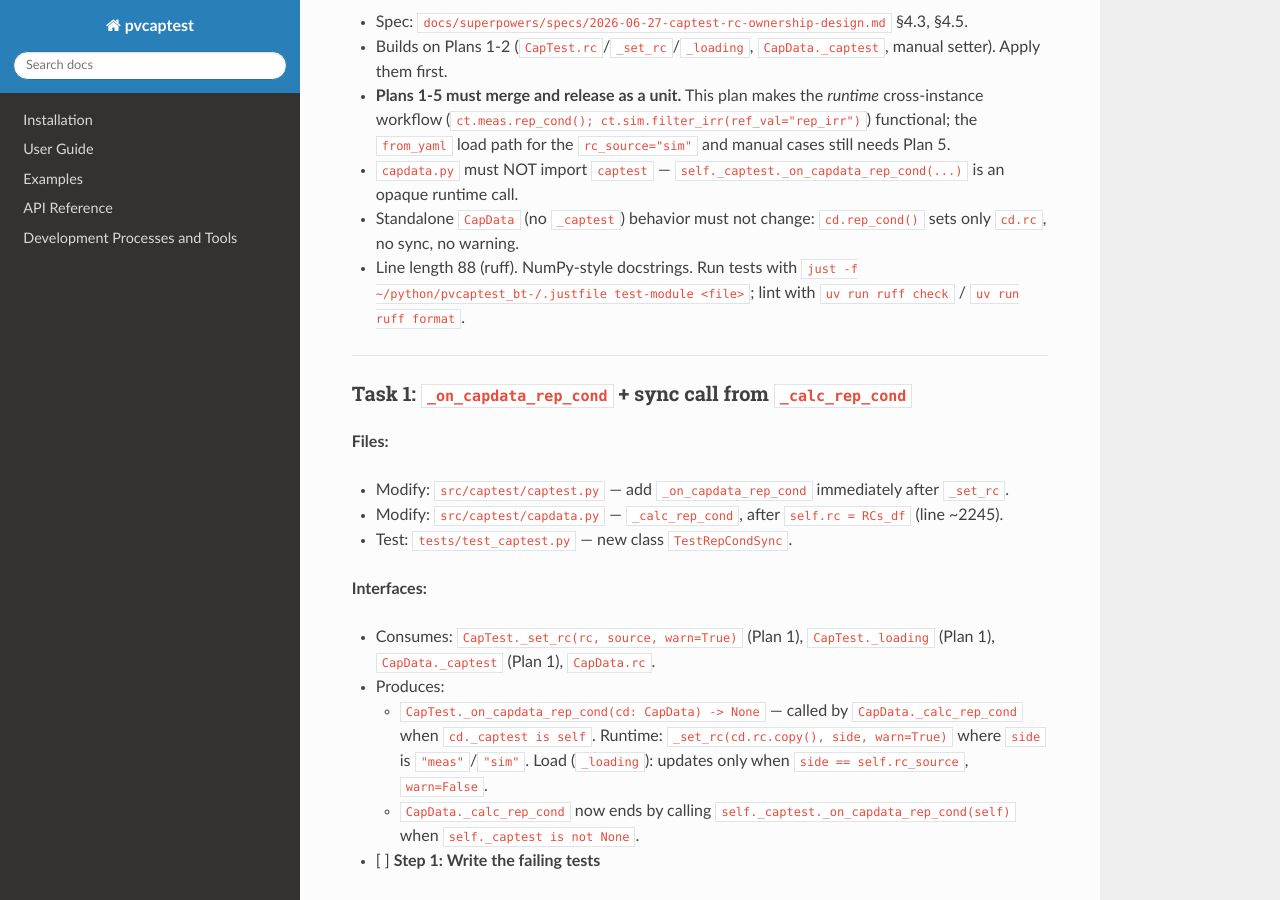
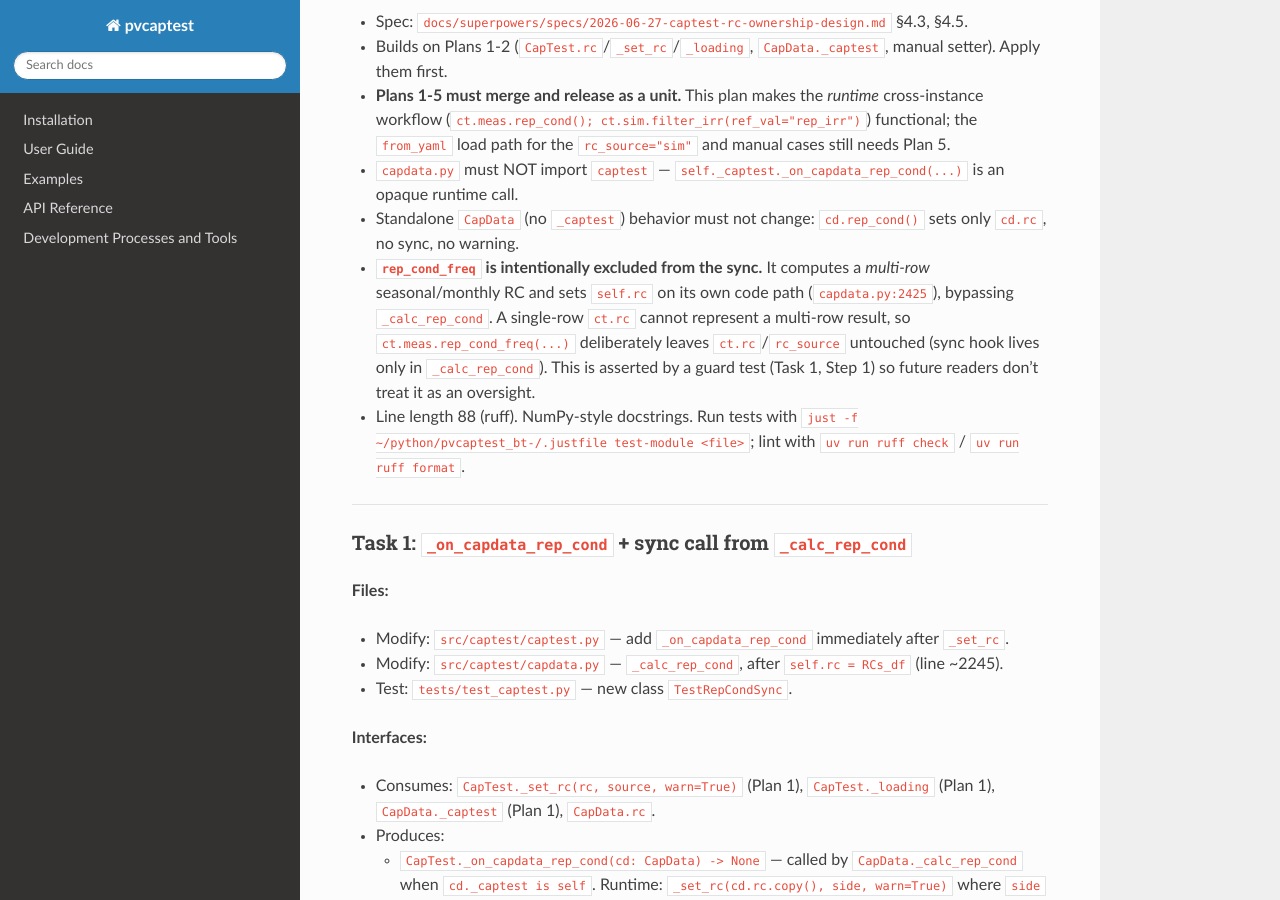
Before and after one commit to pvcaptest/pvcaptest, a Sphinx documentation site: the page built from docs/superpowers/plans/2026-06-27-captest-rc-ownership-3-rep-cond-sync.md, in a window 1280 px wide and 900 px high, scrolled down 692 px. Built offline with Sphinx 7.4.7 and the Read the Docs theme 3.1.0, drawn with Linux system fonts in a browser that asks for light colours; pages that are not in the unit, such as notebooks, are missing from menus; some of the changed text lies outside the part shown.

Commit message:
docs: address plan 3 review #162
Document that rep_cond_freq is intentionally excluded from the ct.rc sync
(multi-row seasonal RC can't live in a single-row ct.rc; it sets self.rc
outside _calc_rep_cond) and add a guard test asserting it leaves
ct.rc/rc_source untouched.

Co-Authored-By: Claude Opus 4.8 <noreply@anthropic.com>

````diff
--- a/docs/superpowers/plans/2026-06-27-captest-rc-ownership-3-rep-cond-sync.md
+++ b/docs/superpowers/plans/2026-06-27-captest-rc-ownership-3-rep-cond-sync.md
@@ -15,6 +15,13 @@
 - **Plans 1-5 must merge and release as a unit.** This plan makes the *runtime* cross-instance workflow (`ct.meas.rep_cond(); ct.sim.filter_irr(ref_val="rep_irr")`) functional; the `from_yaml` load path for the `rc_source="sim"` and manual cases still needs Plan 5.
 - `capdata.py` must NOT import `captest` — `self._captest._on_capdata_rep_cond(...)` is an opaque runtime call.
 - Standalone `CapData` (no `_captest`) behavior must not change: `cd.rep_cond()` sets only `cd.rc`, no sync, no warning.
+- **`rep_cond_freq` is intentionally excluded from the sync.** It computes a
+  *multi-row* seasonal/monthly RC and sets `self.rc` on its own code path
+  (`capdata.py:2425`), bypassing `_calc_rep_cond`. A single-row `ct.rc` cannot
+  represent a multi-row result, so `ct.meas.rep_cond_freq(...)` deliberately
+  leaves `ct.rc`/`rc_source` untouched (sync hook lives only in `_calc_rep_cond`).
+  This is asserted by a guard test (Task 1, Step 1) so future readers don't treat
+  it as an oversight.
 - Line length 88 (ruff). NumPy-style docstrings. Run tests with `just -f ~/python/pvcaptest_bt-/.justfile test-module <file>`; lint with `uv run ruff check` / `uv run ruff format`.
 
 ---
@@ -86,6 +93,15 @@ class TestRepCondSync:
         assert not any(
             "rc_source changed" in str(w.message) for w in recwarn
         )
+
+    def test_rep_cond_freq_does_not_sync_to_ct_rc(self, ct_default):
+        """rep_cond_freq is intentionally NOT synced: it can produce a multi-row
+        seasonal RC that a single-row ct.rc cannot hold, and it sets self.rc on a
+        path that bypasses _calc_rep_cond. It must leave ct.rc/rc_source alone."""
+        ct_default.meas.rep_cond_freq(freq="ME")
+        assert ct_default.meas.rc is not None  # member CapData rc is set
+        assert ct_default.rc is None  # test rc untouched
+        assert ct_default.rc_source == "meas"  # default, unchanged
 ```
 
 - [ ] **Step 2: Run the tests to verify they fail**
@@ -305,6 +321,7 @@ Co-Authored-By: Claude Opus 4.8 <noreply@anthropic.com>"
 - §4.3 any `cd.rep_cond()` in a test updates `ct.rc` + `rc_source` → Task 1 (`_on_capdata_rep_cond` called from `_calc_rep_cond`). ✓
 - §4.3 `ct.rc` stores a *copy* → `cd.rc.copy()`; `test_ct_rc_is_a_copy_not_aliased`. ✓
 - §4.3 standalone unaffected (no `_captest` → no sync/warn) → `test_standalone_rep_cond_does_not_sync_or_warn`. ✓
+- `rep_cond_freq` boundary: intentionally NOT synced (multi-row RC vs single-row `ct.rc`; sets `self.rc` outside `_calc_rep_cond`). Documented in Global Constraints and guarded by `test_rep_cond_freq_does_not_sync_to_ct_rc`. ✓
 - §4.3 `ct.rep_cond()` `which` default to current `rc_source` (else meas) → Task 2. ✓
 - §4.5 warn only on source change, uniformly (incl. via `ct.rep_cond`) → handled by `_set_rc` (Plan 1); `test_sim_rep_cond_after_meas_flips_source_and_warns`, `test_same_source_recompute_is_silent`, `test_meas_rep_cond_first_set_is_silent`. ✓
 - `_loading` config-seeded branch implemented but dormant (set only in Plan 5). ✓
````
